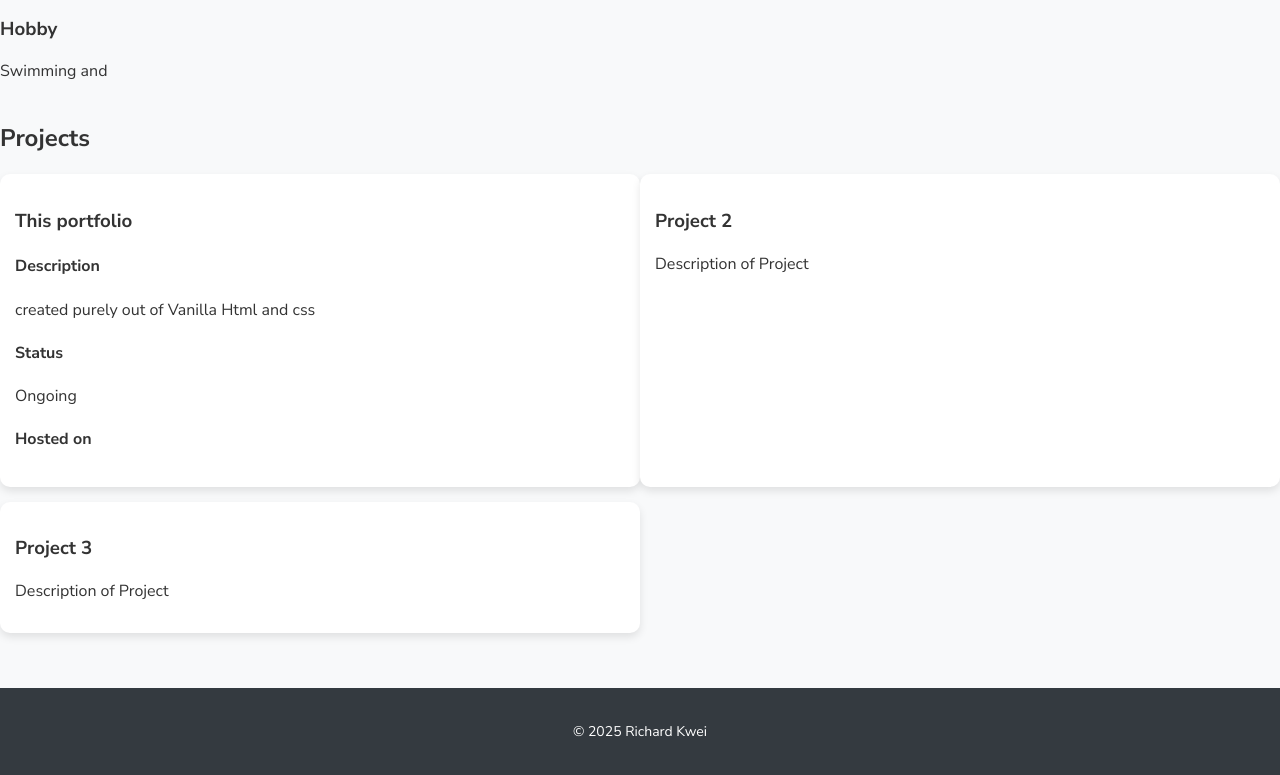
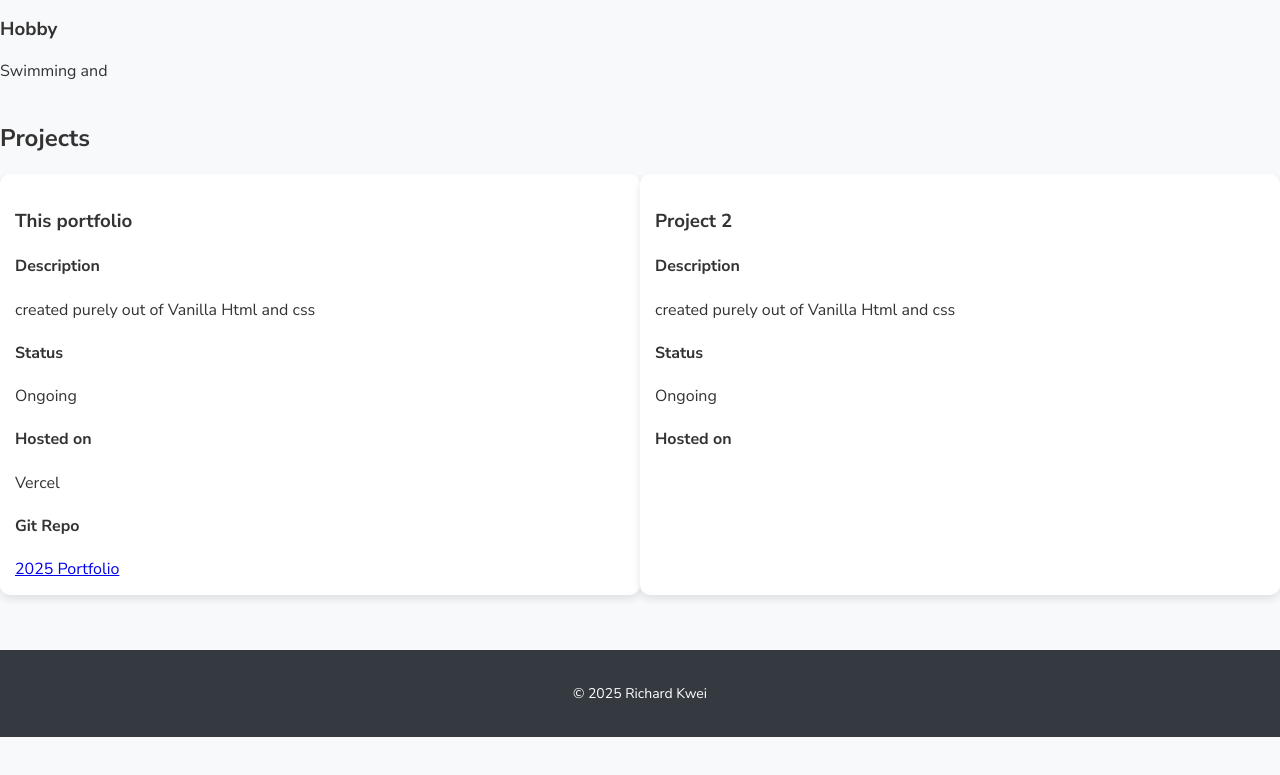
Before and after one commit to iamrichid/2025Portfolio, a plain HTML site: page index.html in a window 1280 px wide. Shown: the part 1199-1974 px from the top of the page. After the commit the page ends 1936 px from the top, so only its background shows below. Drawn offline with Linux system fonts and the light colour scheme.

Commit message:
update index.html to include project hosting details and Git repository link

```diff
--- a/index.html
+++ b/index.html
@@ -59,16 +59,18 @@
                 <h4>Status</h4>
                 <p>Ongoing</p>
                 <h4>Hosted on</h4>
+                <p>Vercel</p>
+                <h4>Git Repo</h4>
+                <a href="https://github.com/iamrichid/2025Portfolio"> 2025 Portfolio </a>
 
             </div>
             <div class="project-card">
-               <h3>Project 2</h3>
-               <p>Description of Project</p>
-           </div>
-           <div class="project-card">
-            <h3>Project 3</h3>
-            <p>Description of Project</p>
-        </div>
+                <h3>Project 2</h3>
+                <h4>Description</h4>
+                <p>created purely out of Vanilla Html and css </p>
+                <h4>Status</h4>
+                <p>Ongoing</p>
+                <h4>Hosted on</h4>
          </div>
          </section>
         </main>
```
